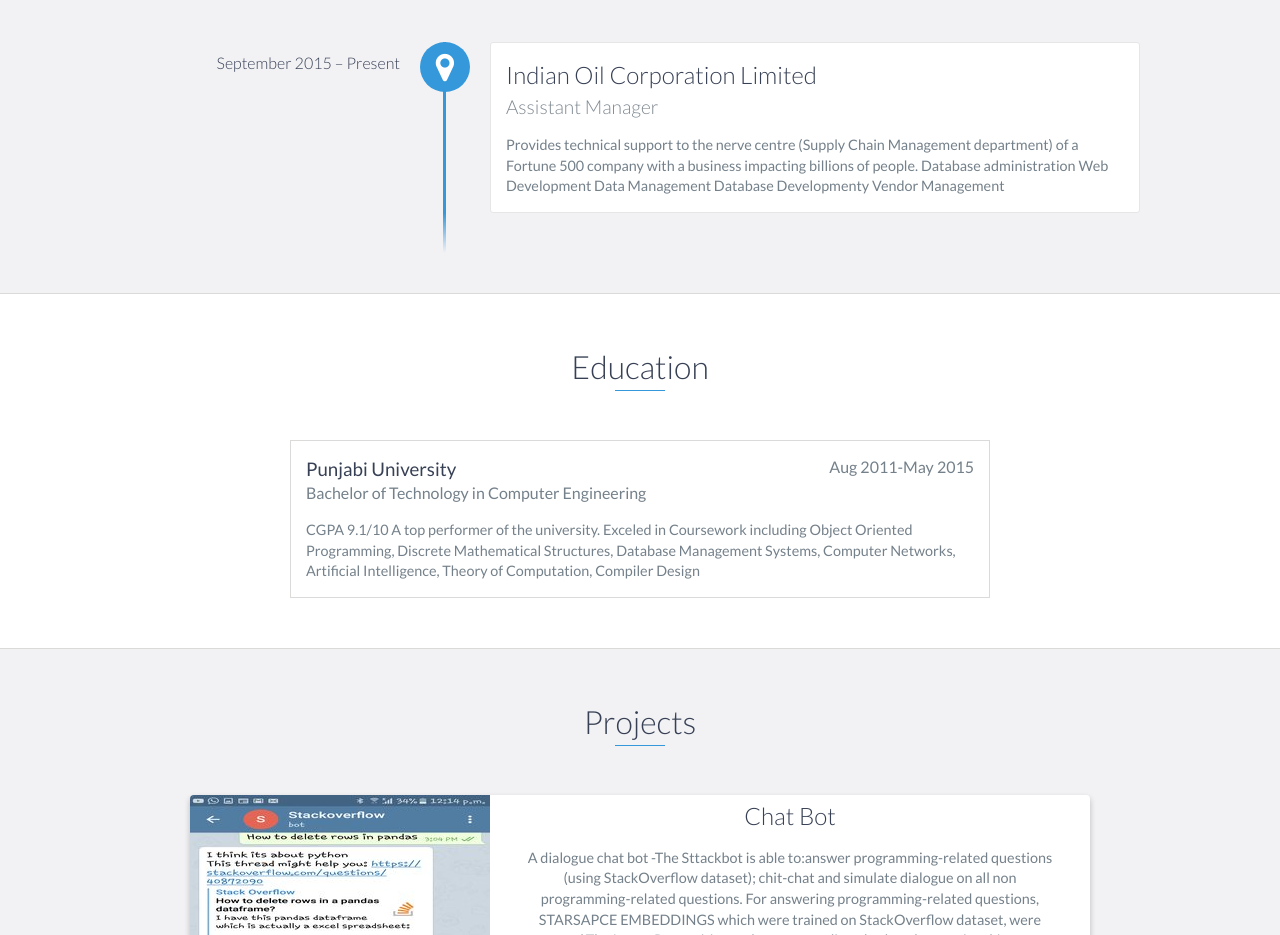
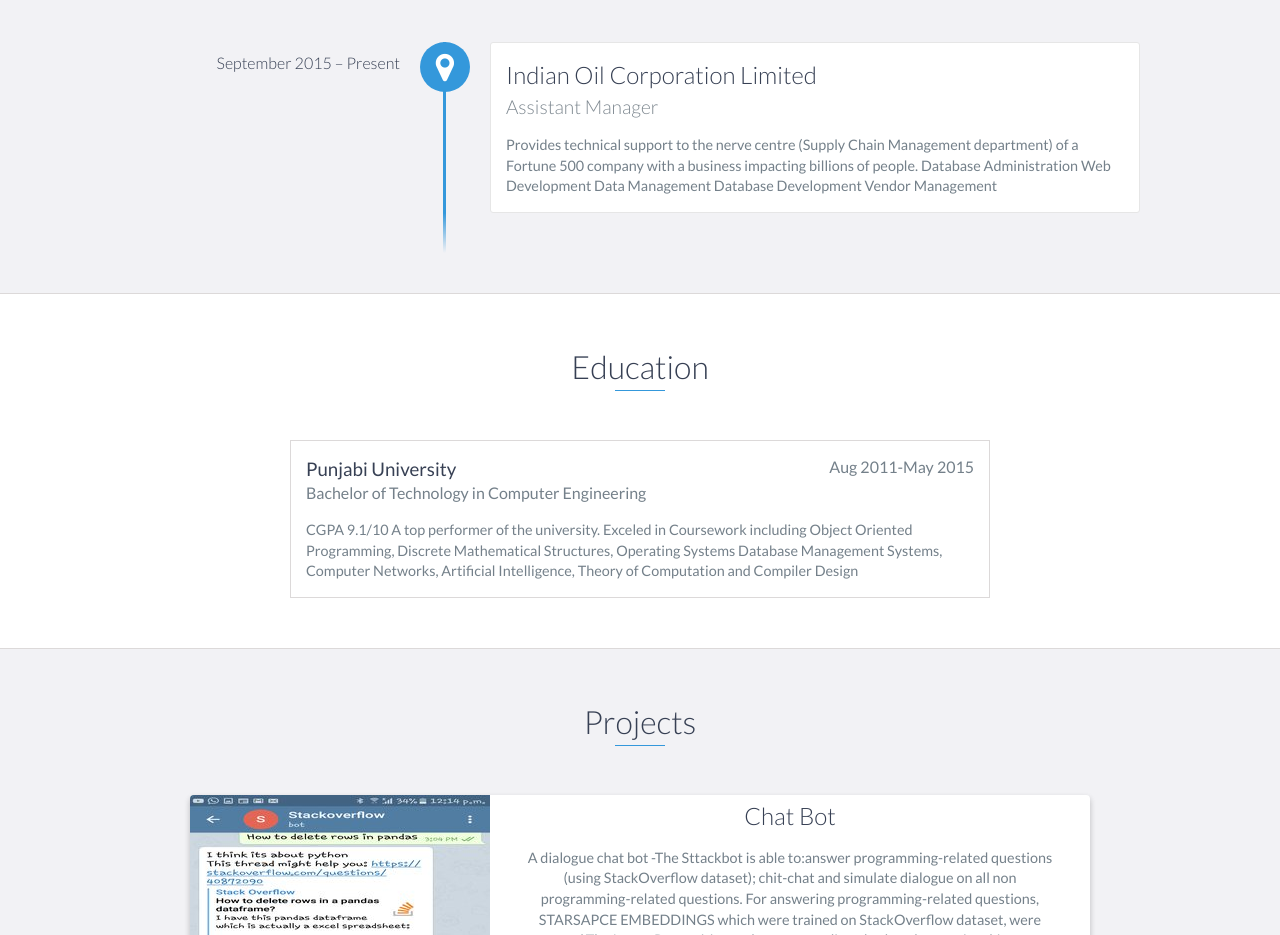
Before and after one commit to gmt20/mywebsite, a website: page index.html in a window 1280 px wide. Shown: the part 1140-2075 px from the top of the page. Drawn offline with nearby package versions, Linux system fonts and the light colour scheme.

Commit message:
Update index.html

```diff
--- a/index.html
+++ b/index.html
@@ -89,10 +89,10 @@
                 <h4>Assistant Manager</h4>
                 <p>
                    Provides technical support to the nerve centre (Supply Chain Management department) of a Fortune 500 company with a business impacting billions of people.
-		   Database administration
+		   Database Administration
 		   Web Development
 	           Data Management
-		   Database Developmenty
+		   Database Development
 	           Vendor Management
                 </p>
             </div>
@@ -109,7 +109,8 @@
             <h4>Bachelor of Technology in Computer Engineering</h4>
             <p>
 		CGPA 9.1/10
-                A top performer of the university. Exceled in Coursework including Object Oriented Programming, Discrete Mathematical Structures, Database Management Systems, Computer Networks, Artificial Intelligence, Theory of Computation, Compiler Design
+                A top performer of the university. Exceled in Coursework including Object Oriented Programming, Discrete Mathematical Structures, Operating Systems
+		Database Management Systems, Computer Networks, Artificial Intelligence, Theory of Computation and Compiler Design
 
             </p>
         </div>
```
